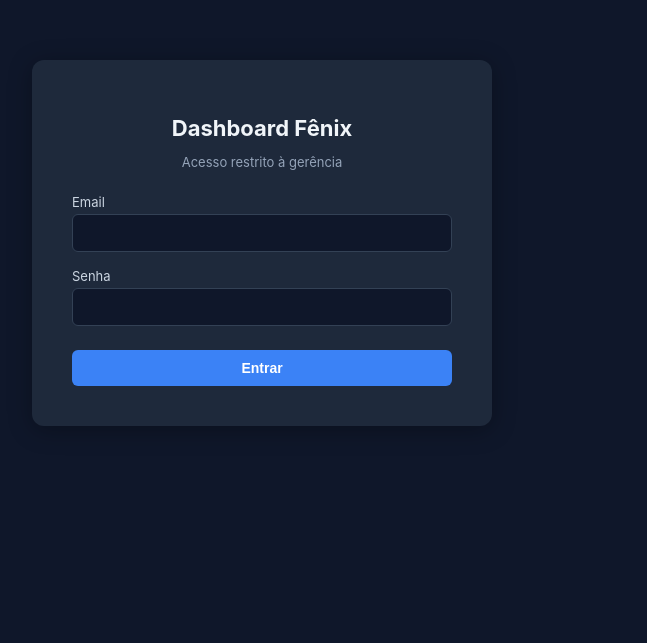
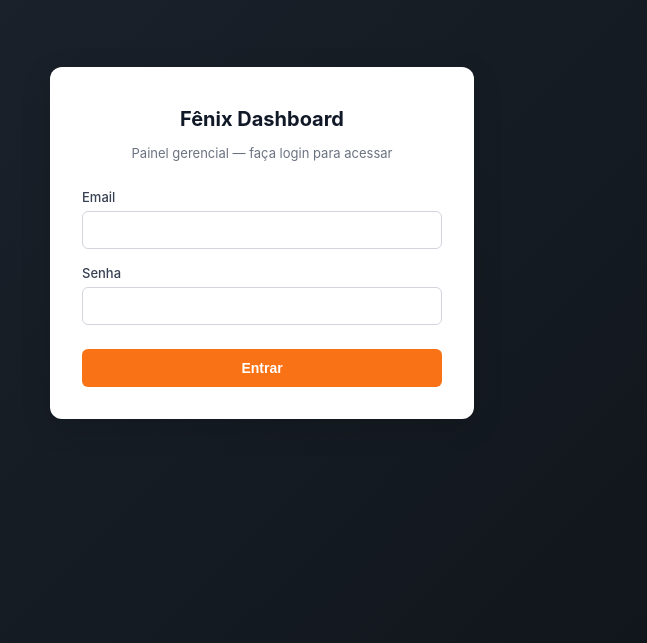
Before and after one commit to WillianPoeraridev/Dashboard-fenix, a Next.js app: page /login in a window 1280 px wide. Shown: the part 157-800 px from the top of the page, without its empty margins (378-1025 px from the left). Built offline with nearby package versions, Linux system fonts and the light colour scheme; no server answers.

Commit message:
feat(sso): passe entre apps + navbar estilo CRM + login alinhado
Login no mesmo estilo dos CRMs; navbar com links SSO pro Comercial/Retencao; endpoints start/enter do passe; middleware libera /api/sso/enter.

Co-Authored-By: Claude Opus 4.8 <noreply@anthropic.com>

```diff
--- /dev/null
+++ b/app/api/sso/start/route.ts
@@ -0,0 +1,30 @@
+import { NextResponse } from "next/server";
+import { getServerSession } from "next-auth";
+import { authOptions } from "@/lib/auth";
+import { gerarPasse, urlPermitida } from "@/lib/sso";
+
+// Gera um passe da sessão atual e redireciona pro app de destino.
+export async function GET(req: Request) {
+  const { searchParams } = new URL(req.url);
+  const to = searchParams.get("to");
+
+  const session = await getServerSession(authOptions);
+  const email = (session?.user as { email?: string } | undefined)?.email;
+  const role = (session?.user as { role?: string } | undefined)?.role;
+  const name = (session?.user as { name?: string } | undefined)?.name;
+
+  if (!email) {
+    return NextResponse.redirect(new URL("/login", req.url));
+  }
+  if (role !== "ADMIN" && role !== "GERENTE") {
+    return NextResponse.redirect(new URL("/?sso=forbidden", req.url));
+  }
+  if (!to || !urlPermitida(to)) {
+    return NextResponse.redirect(new URL("/", req.url));
+  }
+
+  const passe = gerarPasse(email, name ?? "");
+  const destino = new URL("/api/sso/enter", to);
+  destino.searchParams.set("passe", passe);
+  return NextResponse.redirect(destino.toString());
+}
--- a/app/layout.tsx
+++ b/app/layout.tsx
@@ -1,5 +1,6 @@
 import type { Metadata } from "next";
 import { Providers } from "./providers";
+import { Navbar } from "./navbar";
 
 export const metadata: Metadata = {
   title: "Fênix Dashboard",
@@ -10,7 +11,10 @@ export default function RootLayout({ children }: { children: React.ReactNode })
   return (
     <html lang="pt-BR">
       <body style={{ margin: 0, fontFamily: "Inter, system-ui, sans-serif", backgroundColor: "#f3f4f6", color: "#111827" }}>
-        <Providers>{children}</Providers>
+        <Providers>
+          <Navbar />
+          {children}
+        </Providers>
       </body>
     </html>
   );
--- a/app/login/page.tsx
+++ b/app/login/page.tsx
@@ -1,12 +1,12 @@
 "use client";
 
+import { signIn } from "next-auth/react";
 import { useState } from "react";
-import { signIn } from "next-auth/react";
 import { useRouter } from "next/navigation";
 
 export default function LoginPage() {
   const [email, setEmail] = useState("");
-  const [password, setPassword] = useState("");
+  const [senha, setSenha] = useState("");
   const [erro, setErro] = useState("");
   const [loading, setLoading] = useState(false);
   const router = useRouter();
@@ -15,40 +15,122 @@ export default function LoginPage() {
     e.preventDefault();
     setErro("");
     setLoading(true);
-    const res = await signIn("credentials", { email, password, redirect: false });
+
+    const res = await signIn("credentials", {
+      email,
+      password: senha,
+      redirect: false,
+    });
+
     setLoading(false);
+
     if (res?.error) {
-      setErro("Email ou senha inválidos");
+      setErro("Email ou senha inválidos.");
     } else {
       router.push("/");
+      router.refresh();
     }
   }
 
   return (
-    <main style={{ display: "flex", alignItems: "center", justifyContent: "center", minHeight: "100vh", backgroundColor: "#0f172a" }}>
-      <form onSubmit={handleSubmit} style={{ backgroundColor: "#1e293b", padding: 40, borderRadius: 12, width: "100%", maxWidth: 380, boxShadow: "0 4px 24px rgba(0,0,0,0.3)" }}>
-        <h1 style={{ color: "#f1f5f9", fontSize: 22, fontWeight: 700, marginBottom: 8, textAlign: "center" }}>Dashboard Fênix</h1>
-        <p style={{ color: "#94a3b8", fontSize: 13, textAlign: "center", marginBottom: 24 }}>Acesso restrito à gerência</p>
+    <div style={{
+      minHeight: "100vh",
+      display: "flex",
+      alignItems: "center",
+      justifyContent: "center",
+      background: "linear-gradient(135deg, #1e2530 0%, #0f1419 100%)",
+    }}>
+      <form onSubmit={handleSubmit} style={{
+        width: 360,
+        padding: 32,
+        backgroundColor: "#fff",
+        borderRadius: 12,
+        boxShadow: "0 8px 32px rgba(0,0,0,0.12)",
+      }}>
+        <div style={{ textAlign: "center", marginBottom: 28 }}>
+          <h1 style={{ fontSize: 20, fontWeight: 700, color: "#111827", marginTop: 8 }}>
+            Fênix Dashboard
+          </h1>
+          <p style={{ fontSize: 13, color: "#6b7280", marginTop: 4 }}>
+            Painel gerencial — faça login para acessar
+          </p>
+        </div>
 
-        {erro && <div style={{ padding: "8px 12px", marginBottom: 16, backgroundColor: "#7f1d1d", border: "1px solid #991b1b", borderRadius: 6, color: "#fca5a5", fontSize: 13 }}>{erro}</div>}
+        {erro && (
+          <div style={{
+            padding: "10px 14px",
+            marginBottom: 16,
+            backgroundColor: "#fef2f2",
+            border: "1px solid #fecaca",
+            borderRadius: 6,
+            color: "#991b1b",
+            fontSize: 13,
+          }}>
+            {erro}
+          </div>
+        )}
 
         <div style={{ marginBottom: 16 }}>
-          <label style={{ display: "block", color: "#cbd5e1", fontSize: 13, marginBottom: 4 }}>Email</label>
-          <input value={email} onChange={(e) => setEmail(e.target.value)} type="email" required
-            style={{ width: "100%", padding: "10px 12px", border: "1px solid #334155", borderRadius: 6, backgroundColor: "#0f172a", color: "#f1f5f9", fontSize: 14, boxSizing: "border-box" }} />
+          <label style={{ display: "block", fontSize: 13, fontWeight: 500, color: "#374151", marginBottom: 6 }}>
+            Email
+          </label>
+          <input
+            type="email"
+            value={email}
+            onChange={(e) => setEmail(e.target.value)}
+            required
+            style={{
+              width: "100%",
+              padding: "10px 12px",
+              border: "1px solid #d1d5db",
+              borderRadius: 6,
+              fontSize: 14,
+              outline: "none",
+              boxSizing: "border-box",
+            }}
+          />
         </div>
+
         <div style={{ marginBottom: 24 }}>
-          <label style={{ display: "block", color: "#cbd5e1", fontSize: 13, marginBottom: 4 }}>Senha</label>
-          <input value={password} onChange={(e) => setPassword(e.target.value)} type="password" required minLength={6}
-            style={{ width: "100%", padding: "10px 12px", border: "1px solid #334155", borderRadius: 6, backgroundColor: "#0f172a", color: "#f1f5f9", fontSize: 14, boxSizing: "border-box" }} />
+          <label style={{ display: "block", fontSize: 13, fontWeight: 500, color: "#374151", marginBottom: 6 }}>
+            Senha
+          </label>
+          <input
+            type="password"
+            value={senha}
+            onChange={(e) => setSenha(e.target.value)}
+            required
+            minLength={6}
+            style={{
+              width: "100%",
+              padding: "10px 12px",
+              border: "1px solid #d1d5db",
+              borderRadius: 6,
+              fontSize: 14,
+              outline: "none",
+              boxSizing: "border-box",
+            }}
+          />
         </div>
-        <button type="submit" disabled={loading} style={{
-          width: "100%", padding: "10px 0", border: "none", borderRadius: 6,
-          backgroundColor: loading ? "#475569" : "#3b82f6", color: "#fff", fontSize: 14, fontWeight: 600, cursor: loading ? "not-allowed" : "pointer",
-        }}>
+
+        <button
+          type="submit"
+          disabled={loading}
+          style={{
+            width: "100%",
+            padding: "11px 0",
+            backgroundColor: loading ? "#9ca3af" : "#f97316",
+            color: "#fff",
+            border: "none",
+            borderRadius: 6,
+            fontSize: 14,
+            fontWeight: 600,
+            cursor: loading ? "not-allowed" : "pointer",
+          }}
+        >
           {loading ? "Entrando..." : "Entrar"}
         </button>
       </form>
-    </main>
+    </div>
   );
 }
--- /dev/null
+++ b/app/navbar.tsx
@@ -0,0 +1,98 @@
+"use client";
+
+import { useSession, signOut } from "next-auth/react";
+import Link from "next/link";
+import { usePathname } from "next/navigation";
+
+const COMERCIAL = "https://crm-comercial-fenix.vercel.app";
+const RETENCAO = "https://crm-retencao-fenix.vercel.app";
+
+export function Navbar() {
+  const { data: session, status } = useSession();
+  const pathname = usePathname();
+
+  if (status === "loading" || !session || pathname === "/login") return null;
+
+  const primeiroNome = session.user?.name?.split(" ")[0] ?? session.user?.name;
+
+  return (
+    <nav style={{
+      backgroundColor: "#1e2530",
+      borderBottom: "1px solid #2a3340",
+      padding: "0 40px",
+      height: 52,
+      display: "flex",
+      alignItems: "center",
+      justifyContent: "space-between",
+      position: "sticky",
+      top: 0,
+      zIndex: 40,
+    }}>
+      <div style={{ display: "flex", alignItems: "center", gap: 24 }}>
+        <Link href="/" style={{ fontWeight: 700, fontSize: 14, color: "#fff", letterSpacing: "-0.01em", textDecoration: "none" }}>
+          Fênix Dashboard
+        </Link>
+        <div style={{ display: "flex", gap: 2 }}>
+          <NavLink href="/" atual={pathname === "/"}>Painel</NavLink>
+          <SsoLink to={COMERCIAL}>Comercial</SsoLink>
+          <SsoLink to={RETENCAO}>Retenção</SsoLink>
+        </div>
+      </div>
+
+      <div style={{ display: "flex", alignItems: "center", gap: 10 }}>
+        <div style={{ display: "flex", alignItems: "center", gap: 8 }}>
+          <div style={{
+            width: 28, height: 28, borderRadius: "50%", backgroundColor: "#f97316", color: "#fff",
+            display: "flex", alignItems: "center", justifyContent: "center", fontSize: 11, fontWeight: 700,
+          }}>
+            {primeiroNome?.[0]?.toUpperCase()}
+          </div>
+          <span style={{ fontSize: 13, color: "#9ca3af", fontWeight: 500 }}>{primeiroNome}</span>
+          <span style={{
+            fontSize: 10, fontWeight: 700, backgroundColor: "rgba(249,115,22,0.1)", color: "#f97316",
+            padding: "2px 7px", borderRadius: 20, letterSpacing: "0.04em", textTransform: "uppercase",
+          }}>
+            Gerente
+          </span>
+        </div>
+        <button
+          onClick={() => signOut({ callbackUrl: "/login" })}
+          style={{
+            padding: "5px 12px", border: "1px solid #374151", borderRadius: 6, background: "transparent",
+            color: "#9ca3af", cursor: "pointer", fontSize: 12, fontWeight: 500,
+          }}
+        >
+          Sair
+        </button>
+      </div>
+    </nav>
+  );
+}
+
+function NavLink({ href, atual, children }: { href: string; atual: boolean; children: React.ReactNode }) {
+  return (
+    <Link href={href} style={{
+      padding: "5px 12px", borderRadius: 6, fontSize: 13,
+      fontWeight: atual ? 600 : 400, color: atual ? "#fff" : "#9ca3af",
+      backgroundColor: atual ? "rgba(255,255,255,0.08)" : "transparent", textDecoration: "none",
+    }}>
+      {children}
+    </Link>
+  );
+}
+
+function SsoLink({ to, children }: { to: string; children: React.ReactNode }) {
+  return (
+    <a
+      href={`/api/sso/start?to=${encodeURIComponent(to)}`}
+      style={{
+        padding: "5px 12px", borderRadius: 6, fontSize: 13, fontWeight: 500,
+        color: "#f97316", backgroundColor: "rgba(249,115,22,0.1)", textDecoration: "none",
+        display: "inline-flex", alignItems: "center", gap: 4,
+      }}
+    >
+      {children}
+      <span style={{ fontSize: 10, opacity: 0.7 }}>→</span>
+    </a>
+  );
+}
--- /dev/null
+++ b/lib/sso.ts
@@ -0,0 +1,46 @@
+import crypto from "crypto";
+
+// SSO por "passe": token HMAC de curta duração, compartilhado entre os apps Fênix.
+// Espelhado em crm-comercial-fenix/lib/sso.ts e crm-retencao-fenix/lib/sso.ts — manter sincronizado.
+
+const SECRET = process.env.SSO_SECRET ?? "";
+const VALIDADE_MS = 60_000; // 1 minuto
+
+export const APPS = {
+  comercial: "https://crm-comercial-fenix.vercel.app",
+  retencao: "https://crm-retencao-fenix.vercel.app",
+  dashboard: "https://fenix-dashboard-murex.vercel.app",
+} as const;
+
+export function urlPermitida(to: string): boolean {
+  return Object.values(APPS).some((u) => to === u || to.startsWith(u + "/"));
+}
+
+export interface PassePayload {
+  email: string;
+  name: string;
+  exp: number;
+}
+
+export function gerarPasse(email: string, name: string): string {
+  const payload: PassePayload = { email, name, exp: Date.now() + VALIDADE_MS };
+  const body = Buffer.from(JSON.stringify(payload)).toString("base64url");
+  const sig = crypto.createHmac("sha256", SECRET).update(body).digest("base64url");
+  return `${body}.${sig}`;
+}
+
+export function validarPasse(token: string | null): PassePayload | null {
+  if (!SECRET || !token || !token.includes(".")) return null;
+  const [body, sig] = token.split(".");
+  const esperado = crypto.createHmac("sha256", SECRET).update(body).digest("base64url");
+  const a = Buffer.from(sig);
+  const b = Buffer.from(esperado);
+  if (a.length !== b.length || !crypto.timingSafeEqual(a, b)) return null;
+  try {
+    const payload = JSON.parse(Buffer.from(body, "base64url").toString()) as PassePayload;
+    if (!payload.email || Date.now() > payload.exp) return null;
+    return payload;
+  } catch {
+    return null;
+  }
+}
--- a/middleware.ts
+++ b/middleware.ts
@@ -6,8 +6,8 @@ export async function middleware(request: NextRequest) {
   const token = await getToken({ req: request });
   const { pathname } = request.nextUrl;
 
-  // Rotas públicas
-  if (pathname === "/login" || pathname.startsWith("/api/auth")) {
+  // Rotas públicas (/api/sso/enter cria a sessão via passe, entra sem token)
+  if (pathname === "/login" || pathname.startsWith("/api/auth") || pathname === "/api/sso/enter") {
     if (token && pathname === "/login") {
       return NextResponse.redirect(new URL("/", request.url));
     }
```
Also changed, not shown: app/api/sso/enter/route.ts (added, +39 -0 lines), app/page.tsx (+1 -6 lines).
